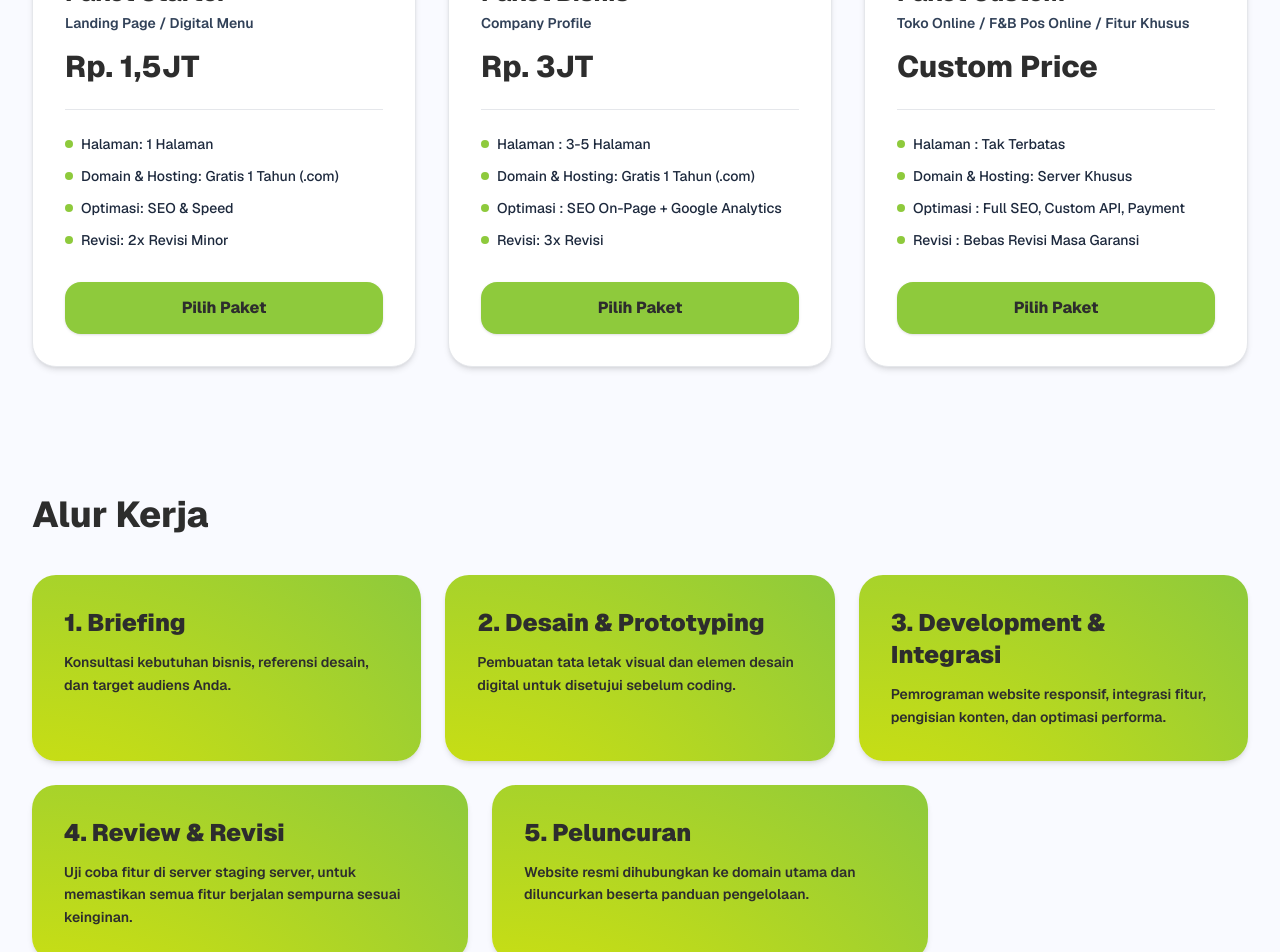
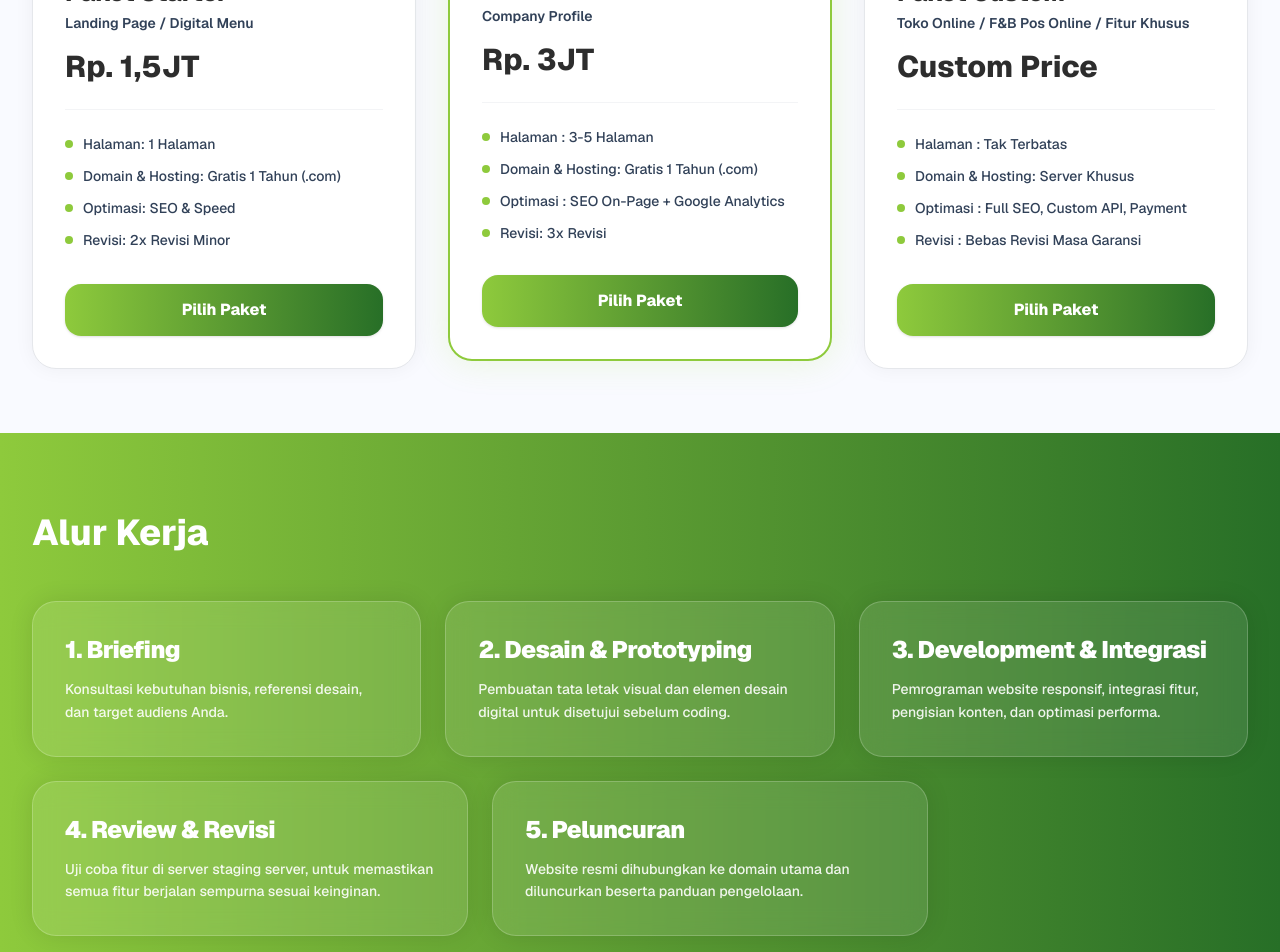
Before and after one commit to ResyinRVH/resyindev, a Next.js app: page / in a window 1280 px wide. Shown: the part 1580-2532 px from the top of the page. Built offline with nearby package versions, Linux system fonts and the light colour scheme.

Commit message:
style (harga & alur kerja):update color and animation

```diff
--- a/src/components/alur-kerja.tsx
+++ b/src/components/alur-kerja.tsx
@@ -1,66 +1,138 @@
+"use client";
+
+import { motion, type Variants } from "framer-motion";
+
 export default function AlurKerja() {
   const stepsRow1 = [
     {
-      title: '1. Briefing',
-      desc: 'Konsultasi kebutuhan bisnis, referensi desain, dan target audiens Anda.',
+      title: "1. Briefing",
+      desc: "Konsultasi kebutuhan bisnis, referensi desain, dan target audiens Anda.",
     },
     {
-      title: '2. Desain & Prototyping',
-      desc: 'Pembuatan tata letak visual dan elemen desain digital untuk disetujui sebelum coding.',
+      title: "2. Desain & Prototyping",
+      desc: "Pembuatan tata letak visual dan elemen desain digital untuk disetujui sebelum coding.",
     },
     {
-      title: '3. Development & Integrasi',
-      desc: 'Pemrograman website responsif, integrasi fitur, pengisian konten, dan optimasi performa.',
+      title: "3. Development & Integrasi",
+      desc: "Pemrograman website responsif, integrasi fitur, pengisian konten, dan optimasi performa.",
     },
   ];
 
   const stepsRow2 = [
     {
-      title: '4. Review & Revisi',
-      desc: 'Uji coba fitur di server staging server, untuk memastikan semua fitur berjalan sempurna sesuai keinginan.',
+      title: "4. Review & Revisi",
+      desc: "Uji coba fitur di server staging server, untuk memastikan semua fitur berjalan sempurna sesuai keinginan.",
     },
     {
-      title: '5. Peluncuran',
-      desc: 'Website resmi dihubungkan ke domain utama dan diluncurkan beserta panduan pengelolaan.',
+      title: "5. Peluncuran",
+      desc: "Website resmi dihubungkan ke domain utama dan diluncurkan beserta panduan pengelolaan.",
     },
   ];
 
+  const containerVariants: Variants = {
+    hidden: { opacity: 0 },
+    visible: {
+      opacity: 1,
+      transition: {
+        staggerChildren: 0.14,
+      },
+    },
+  };
+
+  const cardVariants: Variants = {
+    hidden: {
+      opacity: 0,
+      y: 30,
+      scale: 0.98,
+    },
+    visible: {
+      opacity: 1,
+      y: 0,
+      scale: 1,
+      transition: {
+        duration: 0.6,
+        ease: [0.22, 1, 0.36, 1],
+      },
+    },
+  };
+
   return (
-    <section id="alur-kerja" className="max-w-7xl mx-auto px-4 sm:px-6 lg:px-8 py-16">
-      <div className="mb-10 text-left">
+    /* 1. SECTION: Full lebar layar (w-full) dengan warna gradien */
+    <section
+      id="alur-kerja"
+      className="w-full bg-gradient-to-r from-limesoft to-darkgreen py-20"
+    >
+      {/* 2. INNER CONTAINER: Menjaga konten tetap rapi di tengah */}
+      <div className="max-w-7xl mx-auto px-4 sm:px-6 lg:px-8">
+
+        {/* Header Judul */}
+        <motion.div
+          initial={{ opacity: 0, y: 20 }}
+          whileInView={{ opacity: 1, y: 0 }}
+          viewport={{ once: true, amount: 0.3 }}
+          transition={{ duration: 0.5, ease: "easeOut" }}
+          className="mb-12 text-left"
+        >
           <div className="inline-flex items-center gap-2">
-          <h2 className="text-3xl sm:text-4xl font-extrabold text-blacksoft">Alur Kerja</h2>
+            <h2 className="text-3xl sm:text-4xl font-extrabold text-white">
+              Alur Kerja
+            </h2>
           </div>
-      </div>
+        </motion.div>
 
-      <div className="space-y-6">
+        {/* Pembungkus Seluruh Langkah dengan Alur Bertahap */}
+        <motion.div
+          variants={containerVariants}
+          initial="hidden"
+          whileInView="visible"
+          viewport={{ once: true, amount: 0.2 }}
+          className="space-y-6"
+        >
+          {/* Baris 1: Langkah 1 - 3 */}
           <div className="grid grid-cols-1 md:grid-cols-3 gap-6">
             {stepsRow1.map((step, index) => (
-            <div
+              <motion.div
                 key={index}
-              className="bg-radial-[at_0%_200%] from-yellowsoft to-limesoft rounded-3xl p-8 text-blacksoft text-left shadow-md hover:shadow-xl transition-all"
+                variants={cardVariants}
+                whileHover={{ y: -6, scale: 1.02 }}
+                transition={{ duration: 0.3, ease: "easeOut" }}
+                className="bg-white/10 backdrop-blur-md border border-white/20 rounded-3xl p-8 text-white text-left
+                           shadow-[0_0_25px_rgba(0,0,0,0.1)] hover:shadow-[0_0_35px_rgba(255,255,255,0.2)]
+                           cursor-default select-none"
               >
-              <h3 className="text-2xl font-black mb-3 text-blacksoft">{step.title}</h3>
-              <p className="text-sm font-semibold leading-relaxed text-blacksoft">
+                <h3 className="text-2xl font-black mb-3 text-white tracking-tight">
+                  {step.title}
+                </h3>
+                <p className="text-sm font-medium leading-relaxed text-white/90">
                   {step.desc}
                 </p>
-            </div>
+              </motion.div>
             ))}
           </div>
 
+          {/* Baris 2: Langkah 4 & 5 */}
           <div className="grid grid-cols-1 md:grid-cols-2 gap-6 max-w-4xl">
             {stepsRow2.map((step, index) => (
-            <div
+              <motion.div
                 key={index}
-              className="bg-radial-[at_0%_200%] from-yellowsoft to-limesoft rounded-3xl p-8 text-blacksoft text-left shadow-md hover:shadow-xl transition-all"
+                variants={cardVariants}
+                whileHover={{ y: -6, scale: 1.02 }}
+                transition={{ duration: 0.3, ease: "easeOut" }}
+                className="bg-white/10 backdrop-blur-md border border-white/20 rounded-3xl p-8 text-white text-left
+                           shadow-[0_0_25px_rgba(0,0,0,0.1)] hover:shadow-[0_0_35px_rgba(255,255,255,0.2)]
+                           cursor-default select-none"
               >
-              <h3 className="text-2xl font-black mb-3 text-blacksoft">{step.title}</h3>
-              <p className="text-sm font-semibold leading-relaxed text-blacksoft">
+                <h3 className="text-2xl font-black mb-3 text-white tracking-tight">
+                  {step.title}
+                </h3>
+                <p className="text-sm font-medium leading-relaxed text-white/90">
                   {step.desc}
                 </p>
-            </div>
+              </motion.div>
             ))}
           </div>
+        </motion.div>
+
       </div>
     </section>
   );
--- a/src/components/harga.tsx
+++ b/src/components/harga.tsx
@@ -1,83 +1,148 @@
+"use client";
+
+import { motion, type Variants } from "framer-motion";
+
 export default function Harga() {
   const packages = [
     {
-      name: 'Paket Starter',
-      sub: 'Landing Page / Digital Menu',
-      price: 'Rp. 1,5JT',
+      name: "Paket Starter",
+      sub: "Landing Page / Digital Menu",
+      price: "Rp. 1,5JT",
+      isPopular: false,
       features: [
-        'Halaman: 1 Halaman',
-        'Domain & Hosting: Gratis 1 Tahun (.com)',
-        'Optimasi: SEO & Speed',
-        'Revisi: 2x Revisi Minor',
+        "Halaman: 1 Halaman",
+        "Domain & Hosting: Gratis 1 Tahun (.com)",
+        "Optimasi: SEO & Speed",
+        "Revisi: 2x Revisi Minor",
       ],
-      link: 'https://wa.me/6282229535137?text=Halo%20RESYIN%20DEV,%20saya%20tertarik%20dengan%20Paket%20Starter',
+      link: "https://wa.me/6282229535137?text=Halo%20RESYIN%20DEV,%20saya%20tertarik%20dengan%20Paket%20Starter",
     },
     {
-      name: 'Paket Bisnis',
-      sub: 'Company Profile',
-      price: 'Rp. 3JT',
+      name: "Paket Bisnis",
+      sub: "Company Profile",
+      price: "Rp. 3JT",
+      isPopular: true, // Paket rekomendasi / terlaris
       features: [
-        'Halaman : 3-5 Halaman',
-        'Domain & Hosting: Gratis 1 Tahun (.com)',
-        'Optimasi : SEO On-Page + Google Analytics',
-        'Revisi: 3x Revisi',
+        "Halaman : 3-5 Halaman",
+        "Domain & Hosting: Gratis 1 Tahun (.com)",
+        "Optimasi : SEO On-Page + Google Analytics",
+        "Revisi: 3x Revisi",
       ],
-      link: 'https://wa.me/6282229535137?text=Halo%20RESYIN%20DEV,%20saya%20tertarik%20dengan%20Paket%20Bisnis',
+      link: "https://wa.me/6282229535137?text=Halo%20RESYIN%20DEV,%20saya%20tertarik%20dengan%20Paket%20Bisnis",
     },
     {
-      name: 'Paket Custom',
-      sub: 'Toko Online / F&B Pos Online / Fitur Khusus',
-      price: 'Custom Price',
+      name: "Paket Custom",
+      sub: "Toko Online / F&B Pos Online / Fitur Khusus",
+      price: "Custom Price",
+      isPopular: false,
       features: [
-        'Halaman : Tak Terbatas',
-        'Domain & Hosting: Server Khusus',
-        'Optimasi : Full SEO, Custom API, Payment',
-        'Revisi : Bebas Revisi Masa Garansi',
+        "Halaman : Tak Terbatas",
+        "Domain & Hosting: Server Khusus",
+        "Optimasi : Full SEO, Custom API, Payment",
+        "Revisi : Bebas Revisi Masa Garansi",
       ],
-      link: 'https://wa.me/6282229535137?text=Halo%20RESYIN%20DEV,%20saya%20tertarik%20dengan%20Paket%20Custom',
+      link: "https://wa.me/6282229535137?text=Halo%20RESYIN%20DEV,%20saya%20tertarik%20dengan%20Paket%20Custom",
     },
   ];
 
+  // Container untuk mengontrol jeda kemunculan antar kartu
+  const containerVariants: Variants = {
+    hidden: { opacity: 0 },
+    visible: {
+      opacity: 1,
+      transition: {
+        staggerChildren: 0.15, // Selang waktu antar kartu: 0.15 detik
+      },
+    },
+  };
+
+  // Animasi tiap kartu paket
+  const cardVariants: Variants = {
+    hidden: { opacity: 0, y: 35 },
+    visible: {
+      opacity: 1,
+      y: 0,
+      transition: {
+        duration: 0.65,
+        ease: [0.22, 1, 0.36, 1],
+      },
+    },
+  };
+
   return (
     <section id="harga" className="max-w-7xl mx-auto px-4 sm:px-6 lg:px-8 py-16">
-      <div className="mb-10 text-left">
+      {/* Header Judul */}
+      <motion.div
+        initial={{ opacity: 0, y: 20 }}
+        whileInView={{ opacity: 1, y: 0 }}
+        viewport={{ once: true, amount: 0.3 }}
+        transition={{ duration: 0.5, ease: "easeOut" }}
+        className="mb-10 text-left"
+      >
         <div className="inline-flex items-center gap-2">
           <h2 className="text-3xl sm:text-4xl font-extrabold text-blacksoft">Harga</h2>
+        </div>
+      </motion.div>
 
-        </div>
-      </div>
+      {/* Grid Kartu Paket */}
+      <motion.div
+        variants={containerVariants}
+        initial="hidden"
+        whileInView="visible"
+        viewport={{ once: true, amount: 0.15 }}
+        className="grid grid-cols-1 md:grid-cols-3 gap-8 items-stretch"
+      >
+        {packages.map((pkg, index) => (
+          <motion.div
+            key={index}
+            variants={cardVariants}
+            whileHover={{ y: -6 }}
+            transition={{ duration: 0.3, ease: "easeOut" }}
+            className={`relative bg-white rounded-3xl p-8 flex flex-col justify-between text-left transition-all duration-300 ${
+              pkg.isPopular
+                ? "border-2 border-limesoft shadow-[0_0_35px_rgba(163,230,53,0.18)] md:-translate-y-2"
+                : "border border-gray-200 shadow-[0_0_20px_rgba(0,0,0,0.05)] hover:border-limesoft hover:shadow-[0_0_30px_rgba(0,0,0,0.1)]"
+            }`}
+          >
+            {/* Badge Rekomendasi khusus Paket Bisnis */}
+            {pkg.isPopular && (
+              <span className="absolute -top-3.5 left-1/2 -translate-x-1/2 bg-gradient-to-r from-limesoft to-darkgreen text-white text-xs font-bold px-4 py-1 rounded-full shadow-md uppercase tracking-wider">
+                Paling Populer
+              </span>
+            )}
 
-      <div className="grid grid-cols-1 md:grid-cols-3 gap-8 items-stretch">
-        {packages.map((pkg, index) => (
-          <div
-            key={index}
-            className="bg-white rounded-3xl p-8 border border-gray-200 shadow-md hover:shadow-xl hover:border-limesoft transition-all flex flex-col justify-between text-left"
-          >
             <div>
               <h3 className="text-2xl font-extrabold text-blacksoft mb-1">{pkg.name}</h3>
               <p className="text-sm font-semibold text-slate-700 mb-4">{pkg.sub}</p>
-              <div className="text-3xl font-extrabold text-blacksoft mb-6">{pkg.price}</div>
-              <ul className="space-y-3 text-sm text-slate-800 mb-8 border-t border-gray-200 pt-6">
+
+              <div className="text-3xl font-extrabold text-blacksoft mb-6">
+                {pkg.price}
+              </div>
+
+              <ul className="space-y-3 text-sm text-slate-800 mb-8 border-t border-gray-100 pt-6">
                 {pkg.features.map((feat, fIdx) => (
-                  <li key={fIdx} className="flex items-center gap-2">
-                    <span className="w-2 h-2 rounded-full bg-limesoft inline-block flex-shrink-0"></span>
-                    <span className="font-medium">{feat}</span>
+                  <li key={fIdx} className="flex items-center gap-2.5">
+                    <span className="w-2 h-2 rounded-full bg-limesoft inline-block flex-shrink-0" />
+                    <span className="font-medium text-slate-700">{feat}</span>
                   </li>
                 ))}
               </ul>
             </div>
-            <a
+
+            {/* Tombol CTA */}
+            <motion.a
               href={pkg.link}
               target="_blank"
               rel="noopener noreferrer"
               aria-label={`Pilih ${pkg.name} via WhatsApp`}
-              className="block w-full text-center py-3.5 px-6 rounded-2xl bg-limesoft hover:bg-lime-400 text-blacksoft font-extrabold transition shadow-sm focus:ring-2 focus:ring-blacksoft"
+              whileTap={{ scale: 0.97 }}
+              className="block w-full text-center py-3.5 px-6 rounded-2xl bg-gradient-to-r from-limesoft to-darkgreen text-white font-extrabold shadow-sm hover:shadow-md transition-all duration-300 hover:-translate-y-1.5"
             >
               Pilih Paket
-            </a>
-          </div>
+            </motion.a>
+          </motion.div>
         ))}
-      </div>
+      </motion.div>
     </section>
   );
 }
```
Lines whose indentation alone changed are shown as unchanged.
